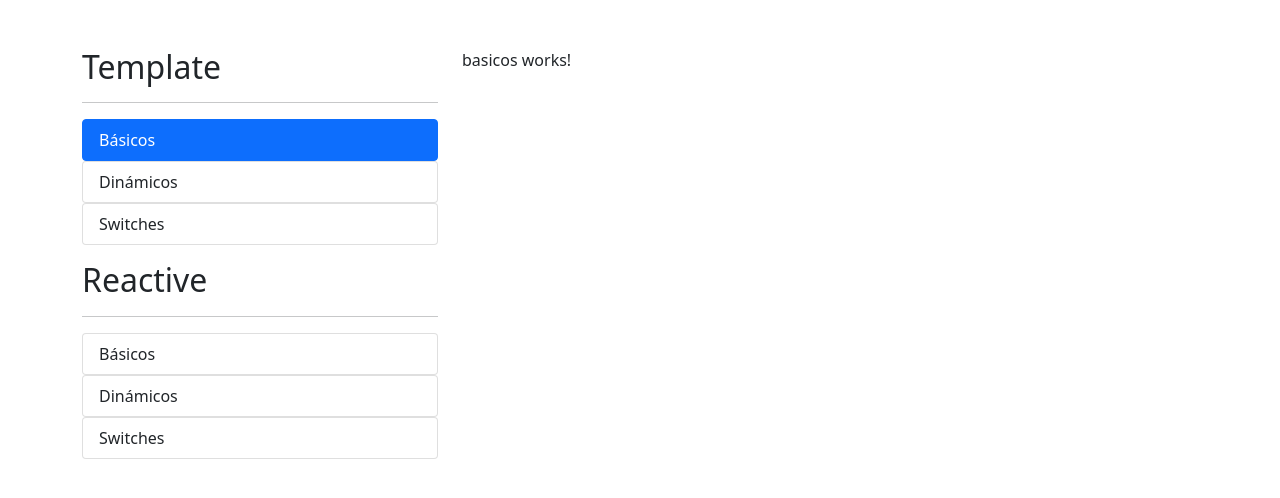
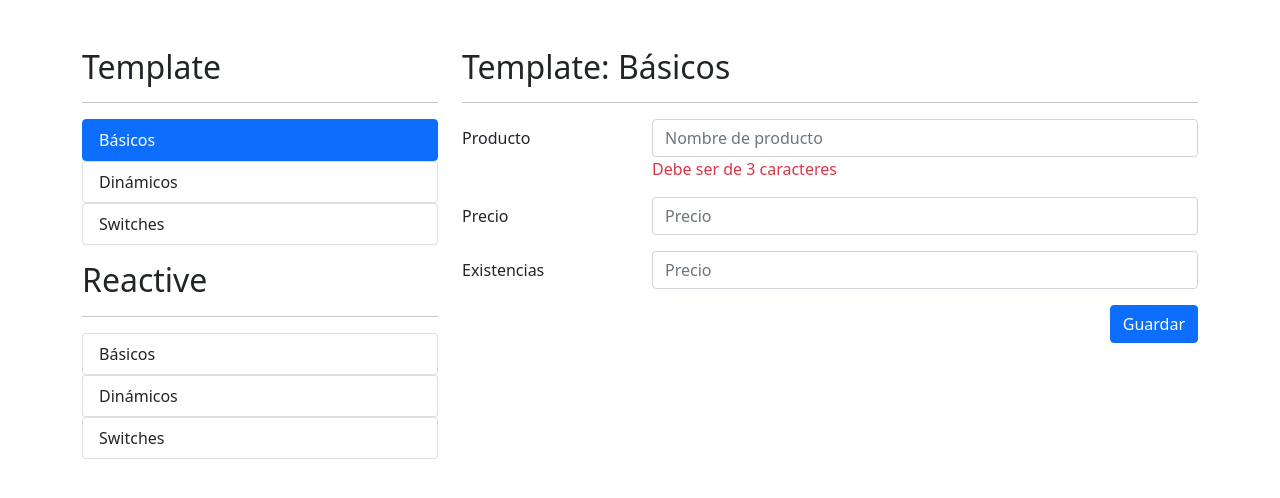
Before and after one commit to javicb/formulariosApp, an Angular app: page /template/basicos in a window 1280 px wide. Shown: the top 498 px of the page. Built offline with nearby package versions, Linux system fonts and the light colour scheme.

Commit message:
template: diseño formulario básico

```diff
--- a/src/app/template/basicos/basicos.component.html
+++ b/src/app/template/basicos/basicos.component.html
@@ -1 +1,38 @@
-<p>basicos works!</p>
+<h2>Template: Básicos</h2>
+<hr>
+<div class="row">
+  <div class="col">
+    <form>
+      <!-- campo producto -->
+      <div class="mb-3 row">
+        <label class="col-sm-3 col-form-label">Producto</label>
+        <div class="col-sm-9">
+          <input type="text" class="form-control" placeholder="Nombre de producto">
+          <span class="form text-danger">Debe ser de 3 caracteres</span>
+        </div>
+      </div>
+
+      <!-- campo precio -->
+      <div class="mb-3 row">
+        <label class="col-sm-3 col-form-label">Precio</label>
+        <div class="col-sm-9">
+          <input type="number" class="form-control" placeholder="Precio">
+        </div>
+      </div>
+
+      <!-- campo existencias -->
+      <div class="mb-3 row">
+        <label class="col-sm-3 col-form-label">Existencias</label>
+        <div class="col-sm-9">
+          <input type="number" class="form-control" placeholder="Precio">
+        </div>
+      </div>
+
+      <div class="row">
+        <div class="col">
+          <button type="submit" class="btn btn-primary float-end">Guardar</button>
+        </div>
+      </div>
+    </form>
+  </div>
+</div>
```
